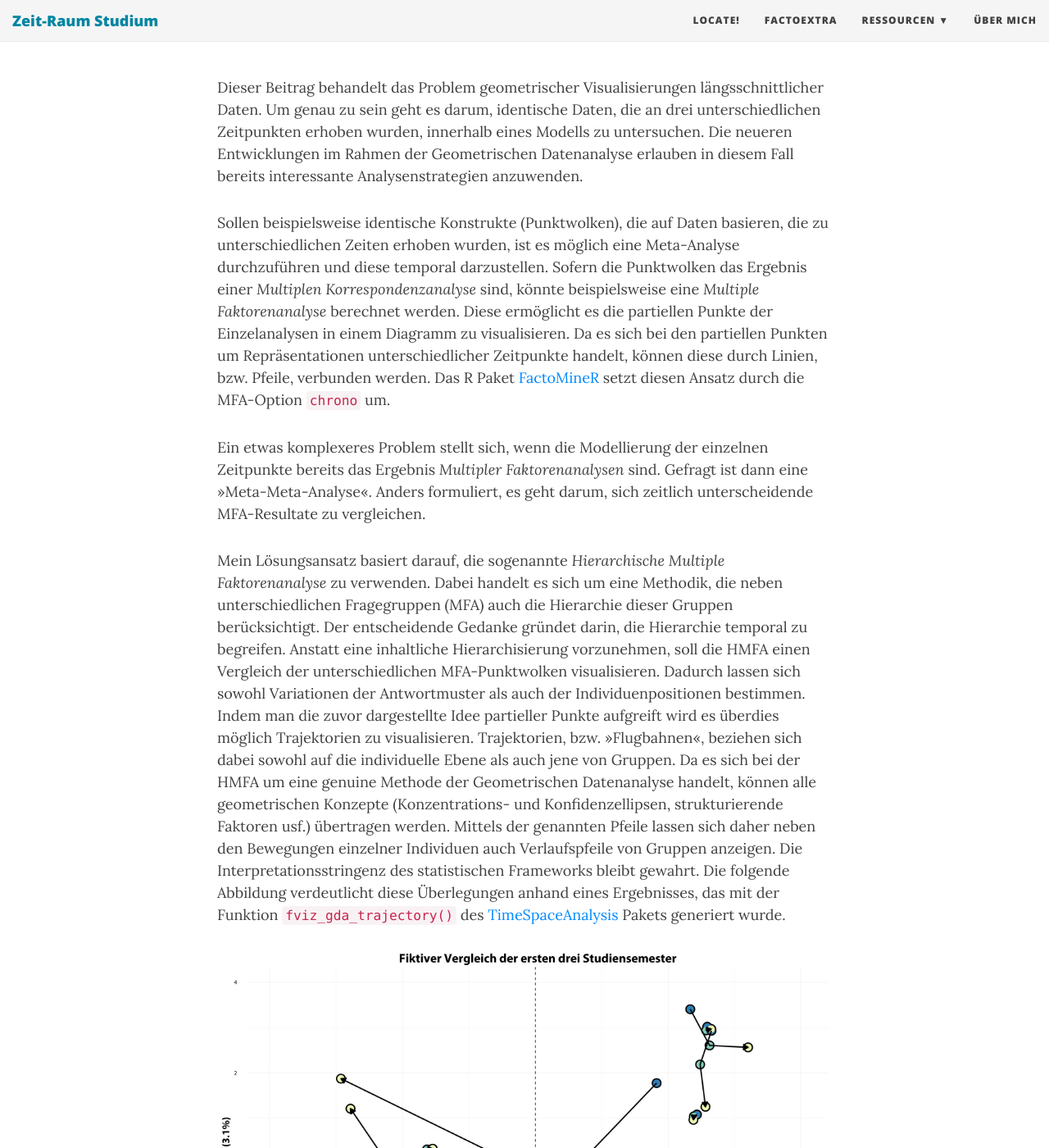
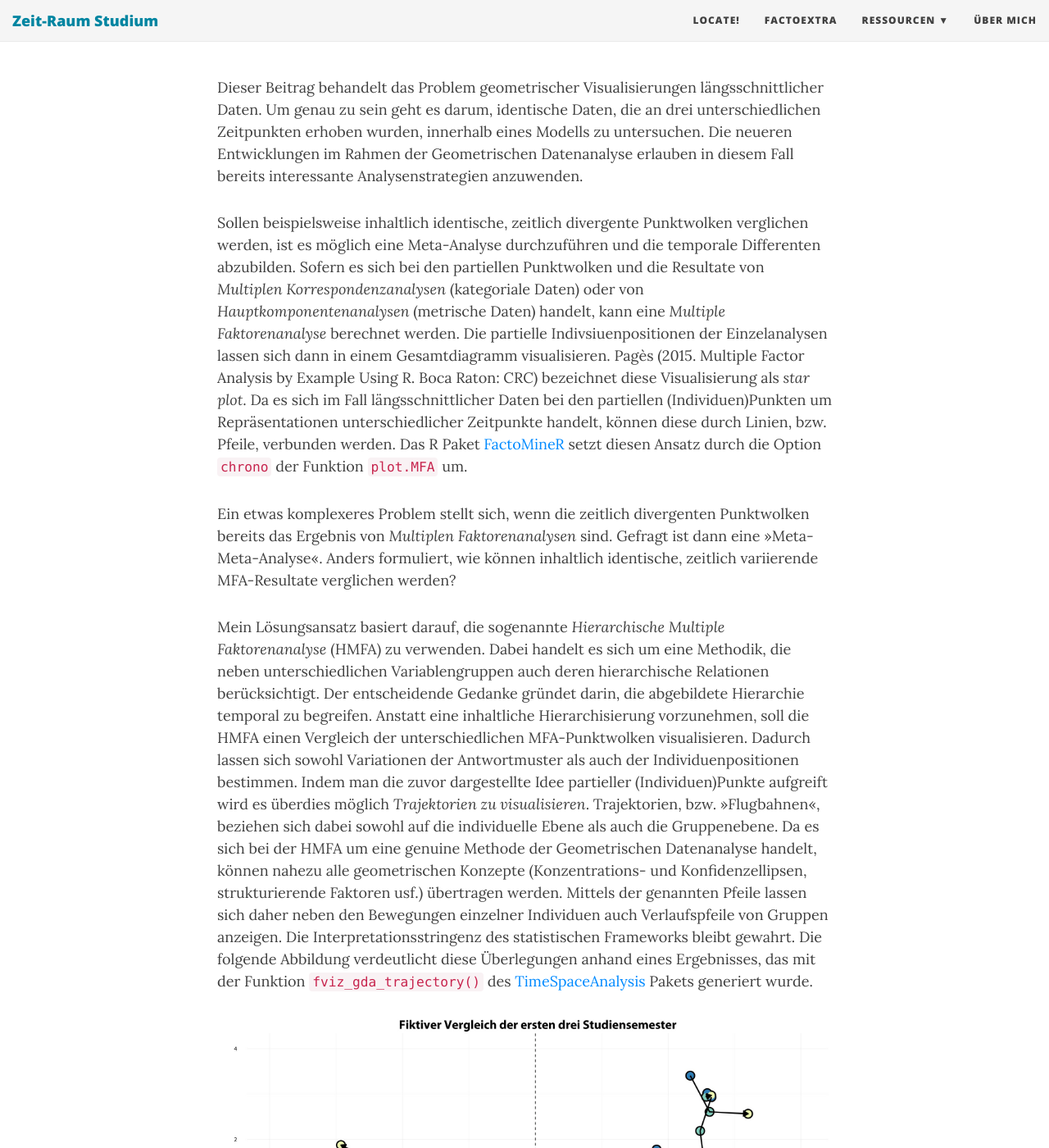
Before and after one commit to inventionate/inventionate-github-pages-backup, a Jekyll site: the page built from _posts/2016-05-11-temporale-daten-gda.md, in a window 1280 px wide and 1400 px high, scrolled down 503 px. Shown: the whole window at 82% size. Built offline with Jekyll 4.4.1, drawn with Linux system fonts in a browser that asks for light colours; nearby versions of some CDN libraries; comment, search, counter and statistics services are not loaded.

Commit message:
Trajectory update.

```diff
--- a/_posts/2016-05-11-temporale-daten-gda.md
+++ b/_posts/2016-05-11-temporale-daten-gda.md
@@ -7,11 +7,11 @@ bigimg: /img/trajectory-gda.jpg
 
 Dieser Beitrag behandelt das Problem geometrischer Visualisierungen längsschnittlicher Daten. Um genau zu sein geht es darum, identische Daten, die an drei unterschiedlichen Zeitpunkten erhoben wurden, innerhalb eines Modells zu untersuchen. Die neueren Entwicklungen im Rahmen der Geometrischen Datenanalyse erlauben in diesem Fall bereits interessante Analysenstrategien anzuwenden.
 
-Sollen beispielsweise identische Konstrukte (Punktwolken), die auf Daten basieren, die zu unterschiedlichen Zeiten erhoben wurden, ist es möglich eine Meta-Analyse durchzuführen und diese temporal darzustellen. Sofern die Punktwolken das Ergebnis einer _Multiplen Korrespondenzanalyse_ sind, könnte beispielsweise eine _Multiple Faktorenanalyse_ berechnet werden. Diese ermöglicht es die partiellen Punkte der Einzelanalysen in einem Diagramm zu visualisieren. Da es sich bei den partiellen Punkten um Repräsentationen unterschiedlicher Zeitpunkte handelt, können diese durch Linien, bzw. Pfeile, verbunden werden. Das R Paket [FactoMineR][1] setzt diesen Ansatz durch die MFA-Option `chrono` um.
+Sollen beispielsweise inhaltlich identische, zeitlich divergente Punktwolken verglichen werden, ist es möglich eine Meta-Analyse durchzuführen und die temporale Differenten abzubilden. Sofern es sich bei den partiellen Punktwolken und die Resultate von _Multiplen Korrespondenzanalysen_ (kategoriale Daten) oder von _Hauptkomponentenanalysen_ (metrische Daten) handelt, kann eine _Multiple Faktorenanalyse_ berechnet werden. Die partielle Indivsiuenpositionen der Einzelanalysen lassen sich dann in einem Gesamtdiagramm visualisieren. Pagès (2015. Multiple Factor Analysis by Example Using R. Boca Raton: CRC) bezeichnet diese Visualisierung als _star plot_. Da es sich im Fall längsschnittlicher Daten bei den partiellen (Individuen)Punkten um Repräsentationen unterschiedlicher Zeitpunkte handelt, können diese durch Linien, bzw. Pfeile, verbunden werden. Das R Paket [FactoMineR][1] setzt diesen Ansatz durch die Option `chrono` der Funktion `plot.MFA` um.
 
-Ein etwas komplexeres Problem stellt sich, wenn die Modellierung der einzelnen Zeitpunkte bereits das Ergebnis _Multipler Faktorenanalysen_ sind. Gefragt ist dann eine "Meta-Meta-Analyse". Anders formuliert, es geht darum, sich zeitlich unterscheidende MFA-Resultate zu vergleichen.
+Ein etwas komplexeres Problem stellt sich, wenn die zeitlich divergenten Punktwolken bereits das Ergebnis von _Multiplen Faktorenanalysen_ sind. Gefragt ist dann eine "Meta-Meta-Analyse". Anders formuliert, wie können inhaltlich identische, zeitlich variierende MFA-Resultate verglichen werden?
 
-Mein Lösungsansatz basiert darauf, die sogenannte _Hierarchische Multiple Faktorenanalyse_ zu verwenden. Dabei handelt es sich um eine Methodik, die neben unterschiedlichen Fragegruppen (MFA) auch die Hierarchie dieser Gruppen berücksichtigt. Der entscheidende Gedanke gründet darin, die Hierarchie temporal zu begreifen. Anstatt eine inhaltliche Hierarchisierung vorzunehmen, soll die HMFA einen Vergleich der unterschiedlichen MFA-Punktwolken visualisieren. Dadurch lassen sich sowohl Variationen der Antwortmuster als auch der Individuenpositionen bestimmen. Indem man die zuvor dargestellte Idee partieller Punkte aufgreift wird es überdies möglich Trajektorien zu visualisieren. Trajektorien, bzw. "Flugbahnen", beziehen sich dabei sowohl auf die individuelle Ebene als auch jene von Gruppen. Da es sich bei der HMFA um eine genuine Methode der Geometrischen Datenanalyse handelt, können alle geometrischen Konzepte (Konzentrations- und Konfidenzellipsen, strukturierende Faktoren usf.) übertragen werden. Mittels der genannten Pfeile lassen sich daher neben den Bewegungen einzelner Individuen auch Verlaufspfeile von Gruppen anzeigen. Die Interpretationsstringenz des statistischen Frameworks bleibt gewahrt. Die folgende Abbildung verdeutlicht diese Überlegungen anhand eines Ergebnisses, das mit der Funktion `fviz_gda_trajectory()` des [TimeSpaceAnalysis][2] Pakets generiert wurde.
+Mein Lösungsansatz basiert darauf, die sogenannte _Hierarchische Multiple Faktorenanalyse_ (HMFA) zu verwenden. Dabei handelt es sich um eine Methodik, die neben unterschiedlichen Variablengruppen auch deren hierarchische Relationen berücksichtigt. Der entscheidende Gedanke gründet darin, die abgebildete Hierarchie temporal zu begreifen. Anstatt eine inhaltliche Hierarchisierung vorzunehmen, soll die HMFA einen Vergleich der unterschiedlichen MFA-Punktwolken visualisieren. Dadurch lassen sich sowohl Variationen der Antwortmuster als auch der Individuenpositionen bestimmen. Indem man die zuvor dargestellte Idee partieller (Individuen)Punkte aufgreift wird es überdies möglich _Trajektorien zu visualisieren_. Trajektorien, bzw. "Flugbahnen", beziehen sich dabei sowohl auf die individuelle Ebene als auch die Gruppenebene. Da es sich bei der HMFA um eine genuine Methode der Geometrischen Datenanalyse handelt, können nahezu alle geometrischen Konzepte (Konzentrations- und Konfidenzellipsen, strukturierende Faktoren usf.) übertragen werden. Mittels der genannten Pfeile lassen sich daher neben den Bewegungen einzelner Individuen auch Verlaufspfeile von Gruppen anzeigen. Die Interpretationsstringenz des statistischen Frameworks bleibt gewahrt. Die folgende Abbildung verdeutlicht diese Überlegungen anhand eines Ergebnisses, das mit der Funktion `fviz_gda_trajectory()` des [TimeSpaceAnalysis][2] Pakets generiert wurde.
 
 ![][image-1]
 
```
